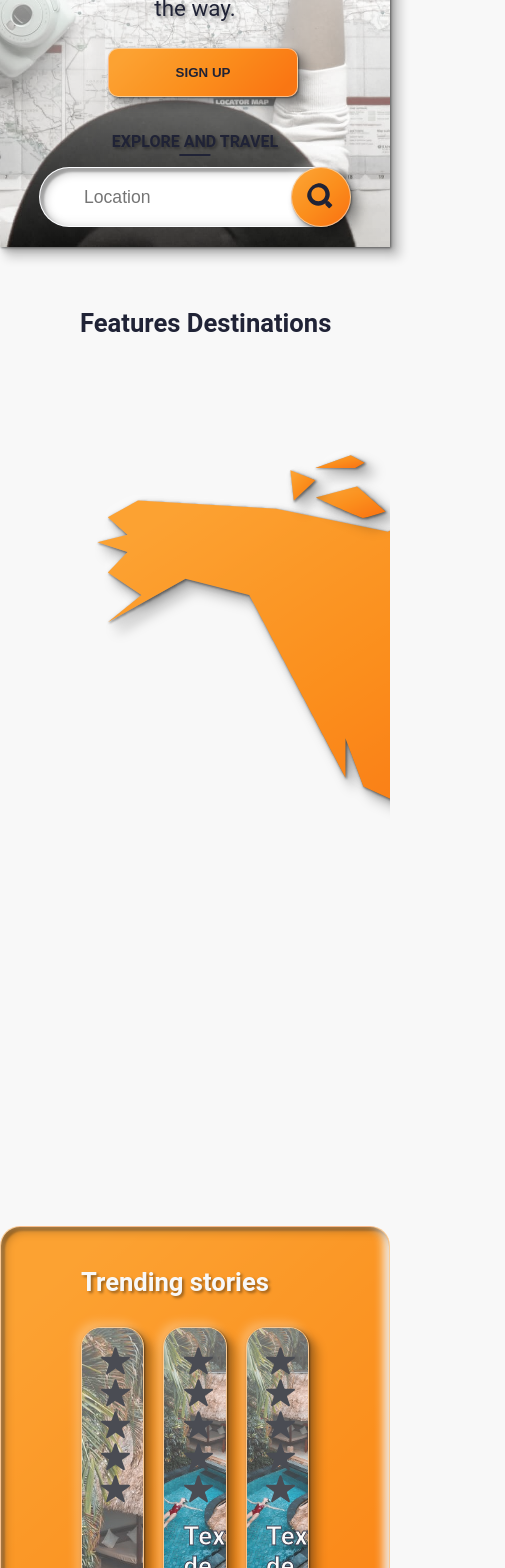
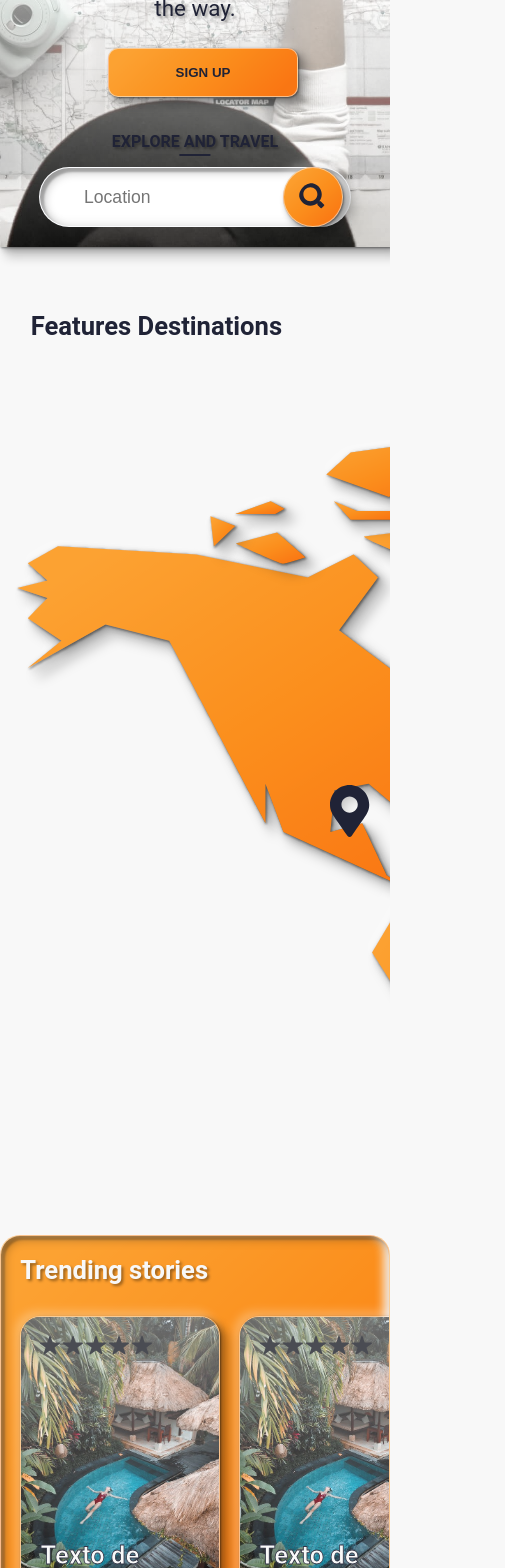
Before and after one commit to colmexcode/frontend_code, a React app: page / in a window 390 px wide. Shown: the part 432-2000 px from the top of the page, 505 px wide, since content can reach past the window. Built offline with nearby package versions, Linux system fonts and the light colour scheme.

Commit message:
landing responsive

```diff
--- a/src/components/ExperienceCard/styles.js
+++ b/src/components/ExperienceCard/styles.js
@@ -10,6 +10,7 @@ import {
   fonts,
   spacing,
 } from '../../global-styles/Variables';
+import { media } from '../../global-styles/MediaQueries';
 
 // ------------------------------------ COMPONENTS ------------------------------------//
 export const CardStyled = styled(Link)`
@@ -19,6 +20,15 @@ export const CardStyled = styled(Link)`
   box-shadow: ${shadows.outsideShadow};
   overflow: hidden;
   outline: none;
+
+  ${media.tablet} {
+    min-width: 250px;
+    height: 300px;
+  }
+  ${media.mobile} {
+    min-width: 200px;
+    height: 300px;
+  }
 
   &:focus {
     transform: scale(0.95);
--- a/src/components/Header/index.js
+++ b/src/components/Header/index.js
@@ -1,6 +1,5 @@
 // ------------------------------ import libraries
 import React from 'react';
-// import { Link } from 'react-router-dom';
 import { useDispatch } from 'react-redux';
 
 // ------------------------------ import styles and images
--- a/src/components/Landmark/index.js
+++ b/src/components/Landmark/index.js
@@ -56,6 +56,7 @@ export const Landmark = ({ left, top }) => {
       onMouseOut={hideLocationCard}
       onFocus={focusShowLocationCard}
       onBlur={hideLocationCard}
+      onClick={showLocationCard}
       type="image"
       src={landmarkIcon}
       left={`${left}px`}
--- a/src/components/LoginModal/styles.js
+++ b/src/components/LoginModal/styles.js
@@ -8,6 +8,7 @@ import {
   shadows,
   spacing,
 } from '../../global-styles/Variables';
+import { media } from '../../global-styles/MediaQueries';
 
 // ------------------------------------ COMPONENTS ------------------------------------//
 export const Modal = styled.section`
@@ -33,6 +34,11 @@ export const Form = styled.form`
   box-shadow: ${shadows.outsideShadow};
   ${colors.mainBackgroundColor};
 
+  ${media.mobile} {
+    width: 90%;
+    padding: ${spacing.space2};
+  }
+
   h1 {
     color: ${colors.backgroundColor};
     text-shadow: ${shadows.textShadow};
--- a/src/components/Map/index.js
+++ b/src/components/Map/index.js
@@ -5,7 +5,7 @@ import React from 'react';
 import { Landmark } from '../Landmark';
 
 // ------------------------------ import styles and images
-import { StyledSection, StyledMap, MapImg } from './styles';
+import { StyledSection, StyledMap, MapImg, Title } from './styles';
 import map from '../../assets/images/map.svg';
 
 // ------------------------------------ COMPONENT ------------------------------------//
@@ -14,13 +14,15 @@ import map from '../../assets/images/map.svg';
 
 export const Map = () => {
   return (
+    <>
+      <Title> Features Destinations </Title>
       <StyledSection>
-      <h1> Features Destinations </h1>
         <StyledMap>
           <MapImg src={map} alt="map of the world" />
           <Landmark left={330} top={380} />
           <Landmark left={400} top={450} />
         </StyledMap>
       </StyledSection>
+    </>
   );
 };
--- a/src/components/Map/styles.js
+++ b/src/components/Map/styles.js
@@ -1,5 +1,6 @@
 // ------------------------------ import libraries
 import styled from 'styled-components';
+import { media } from '../../global-styles/MediaQueries';
 
 // ------------------------------ import variables
 import { colors, spacing } from '../../global-styles/Variables';
@@ -8,6 +9,10 @@ import { colors, spacing } from '../../global-styles/Variables';
 export const StyledSection = styled.section`
   margin: ${spacing.space3} 0 ${spacing.space3} ${spacing.space4};
   overflow: auto;
+
+  ${media.mobile} {
+    margin: 0;
+  }
 
   &::-webkit-scrollbar {
     width: 0;
@@ -28,7 +33,13 @@ export const StyledMap = styled.div`
 `;
 
 export const MapImg = styled.img`
-  width: 1500px;
-  display: block;
+  width: 100%;
   margin: 0 auto;
 `;
+
+export const Title = styled.h1`
+  margin: ${spacing.space3} 0 ${spacing.space3} ${spacing.space4};
+  ${media.mobile} {
+    margin-left: ${spacing.space2};
+  }
+`;
--- a/src/components/TestimonialCard/styles.js
+++ b/src/components/TestimonialCard/styles.js
@@ -1,5 +1,6 @@
 // ------------------------------ import libraries
 import styled, { css } from 'styled-components';
+import { media } from '../../global-styles/MediaQueries';
 
 // ------------------------------ import variables
 import {
@@ -7,12 +8,12 @@ import {
   border,
   spacing,
   shadows,
+  fonts,
 } from '../../global-styles/Variables';
 
 // ------------------------------------ COMPONENTS ------------------------------------//
 export const Card = styled.section`
   width: 620px;
-  height: 300px;
   position: relative;
   left: 50%;
   display: flex;
@@ -25,6 +26,12 @@ export const Card = styled.section`
   ${colors.mainBackgroundColor};
   opacity: 0;
   pointer-events: none;
+  transition: 0.2s;
+
+  ${media.mobile} {
+    width: 100%;
+    flex-direction: column;
+  }
 
   ${(props) =>
     props.show === true &&
@@ -40,6 +47,11 @@ export const Image = styled.img`
   border-radius: 50%;
   object-fit: cover;
   box-shadow: ${shadows.outsideShadow};
+
+  ${media.mobile} {
+    width: 120px;
+    height: 120px;
+  }
 `;
 
 export const Description = styled.div`
@@ -50,9 +62,24 @@ export const Description = styled.div`
   padding: ${spacing.space2} 0 ${spacing.space2} ${spacing.space3};
   color: ${colors.backgroundColor};
 
+  ${media.mobile} {
+    padding: ${spacing.space2} 0 0 0;
+  }
+
+  p {
+    ${media.mobile} {
+      font-size: 14px;
+      margin-bottom: 0;
+    }
+  }
+
   h1 {
     margin: 0 0 5px 0;
     color: ${colors.backgroundColor};
     text-shadow: ${shadows.textShadow};
+
+    ${media.mobile} {
+      font-size: ${fonts.h2};
+    }
   }
 `;
--- a/src/components/TestimonialSection/index.js
+++ b/src/components/TestimonialSection/index.js
@@ -1,5 +1,5 @@
 // ------------------------------ import libraries
-import React, { useState } from 'react';
+import React from 'react';
 
 // ------------------------------ import components
 import { Testimonial } from '../Testimonial';
@@ -17,11 +17,15 @@ export const TestimonialSection = () => {
     <StyledSection>
       <h1>Testimonials</h1>
       <Testimonial left={0} top={15} />
-      <Testimonial left={75} top={10} />
-      <Testimonial left={35} top={20} />
+      <Testimonial left={65} top={10} />
+      <Testimonial left={10} top={60} />
       <Testimonial left={55} top={50} />
-      <Testimonial left={15} top={60} />
-      <Testimonial left={88} top={65} />
+      {window.innerWidth > 400 ? (
+        <>
+          <Testimonial left={88} top={65} />
+          <Testimonial left={35} top={20} />
+        </>
+      ) : null}
       <TestimonialCard />
     </StyledSection>
   );
--- a/src/components/TestimonialSection/styles.js
+++ b/src/components/TestimonialSection/styles.js
@@ -1,5 +1,6 @@
 // ------------------------------ import libraries
 import styled from 'styled-components';
+import { media } from '../../global-styles/MediaQueries';
 // ------------------------------ import variables
 import { spacing } from '../../global-styles/Variables';
 
@@ -8,4 +9,8 @@ export const StyledSection = styled.section`
   height: 400px;
   position: relative;
   margin: 0 ${spacing.space4};
+
+  ${media.mobile} {
+    margin: 0 ${spacing.space2};
+  }
 `;
--- a/src/components/TrendingSection/styles.js
+++ b/src/components/TrendingSection/styles.js
@@ -8,6 +8,7 @@ import {
   border,
   shadows,
 } from '../../global-styles/Variables';
+import { media } from '../../global-styles/MediaQueries';
 
 // ------------------------------------ COMPONENTS ------------------------------------//
 export const Container = styled.section`
@@ -16,6 +17,11 @@ export const Container = styled.section`
   border-radius: ${border.borderRadiusBig};
   box-shadow: ${shadows.innerShadow};
   ${colors.mainBackgroundColor};
+
+  ${media.tablet} {
+    padding: ${spacing.space2};
+    overflow: auto;
+  }
 
   h1 {
     margin: 0;
@@ -26,9 +32,12 @@ export const Container = styled.section`
 `;
 
 export const Layout = styled.div`
-  height: 100%;
   display: grid;
   grid-template-columns: repeat(3, 1fr);
   grid-template-rows: repeat(2, 300px);
   gap: ${spacing.space2};
+
+  ${media.tablet} {
+    display: flex;
+  }
 `;
--- a/src/global-styles/MediaQueries.js
+++ b/src/global-styles/MediaQueries.js
@@ -1,5 +1,5 @@
 export const media = {
   desktop: '@media(max-width: 1024px)',
   tablet: '@media(max-width: 768px)',
-  mobile: '@media(max-width: 320px)',
+  mobile: '@media(max-width: 400px)',
 };
--- a/src/pages/Home/index.js
+++ b/src/pages/Home/index.js
@@ -6,7 +6,6 @@ import { ExperienceCard } from '../../components/ExperienceCard';
 import { Hero } from '../../components/Hero';
 import { ExperiencesLayout } from '../../components/ExperiencesLayout';
 import { Footer } from '../../components/Footer';
-// ------------------------------ import styles and images
 
 // ------------------------------------ COMPONENT ------------------------------------//
 // this pages is the home.
```
Lines whose indentation alone changed are shown as unchanged.
